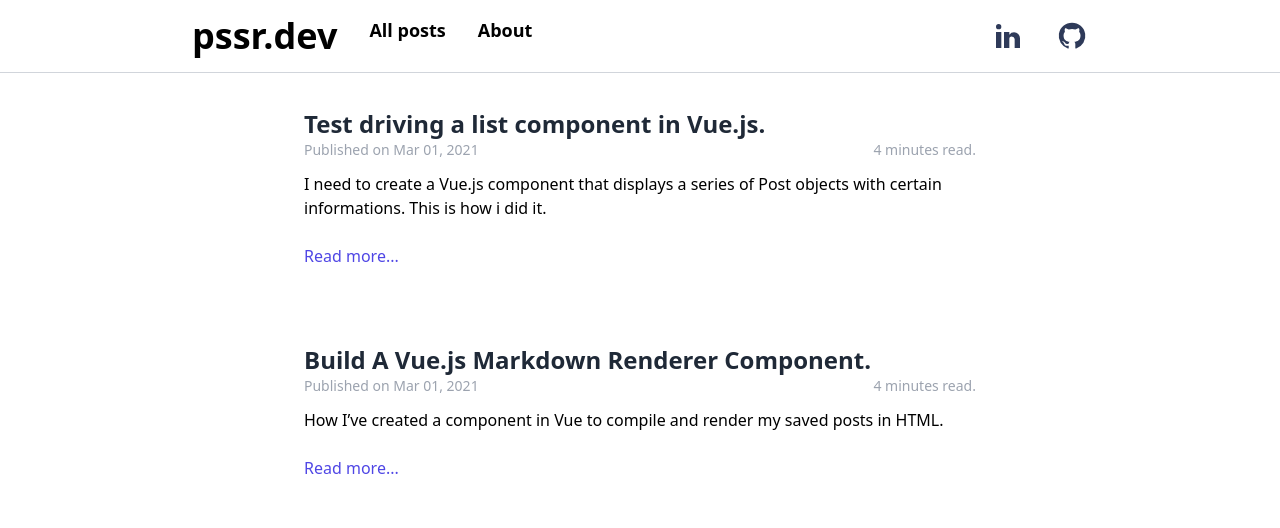
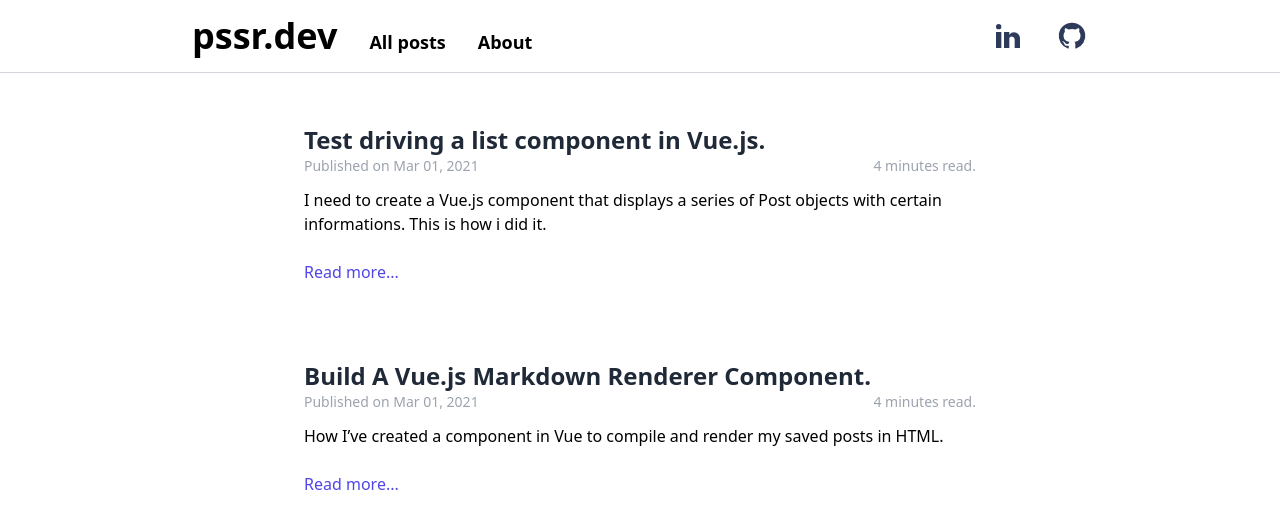
Before and after one commit to ps1312/simple_blog, a Vue app: page / in a window 1280 px wide. Shown: the top 528 px of the page. Built offline with nearby package versions, Linux system fonts and the light colour scheme.

Commit message:
add dropdown to navbar

```diff
--- a/src/App.vue
+++ b/src/App.vue
@@ -3,7 +3,7 @@
     <header>
       <nav-bar></nav-bar>
     </header>
-    <main class="container mx-auto px-8 md:max-w-3xl mt-24">
+    <main class="container mx-auto px-8 md:max-w-3xl mt-28">
       <router-view />
     </main>
   </div>
--- a/src/components/NavBar.vue
+++ b/src/components/NavBar.vue
@@ -1,7 +1,7 @@
 <template>
   <nav class="w-screen p-4 border-b  border-gray-300 fixed top-0 bg-white">
     <div class="max-w-4xl mx-auto flex justify-between">
-      <div class="inline-flex">
+      <div class="inline-flex  items-end">
           <router-link to="/"><span class="text-4xl font-bold">pssr.dev</span></router-link>
           <router-link class="text-lg font-semibold ml-8" to="/">All posts</router-link>
           <router-link class="text-lg font-semibold ml-8" to="/about">About</router-link>
```
